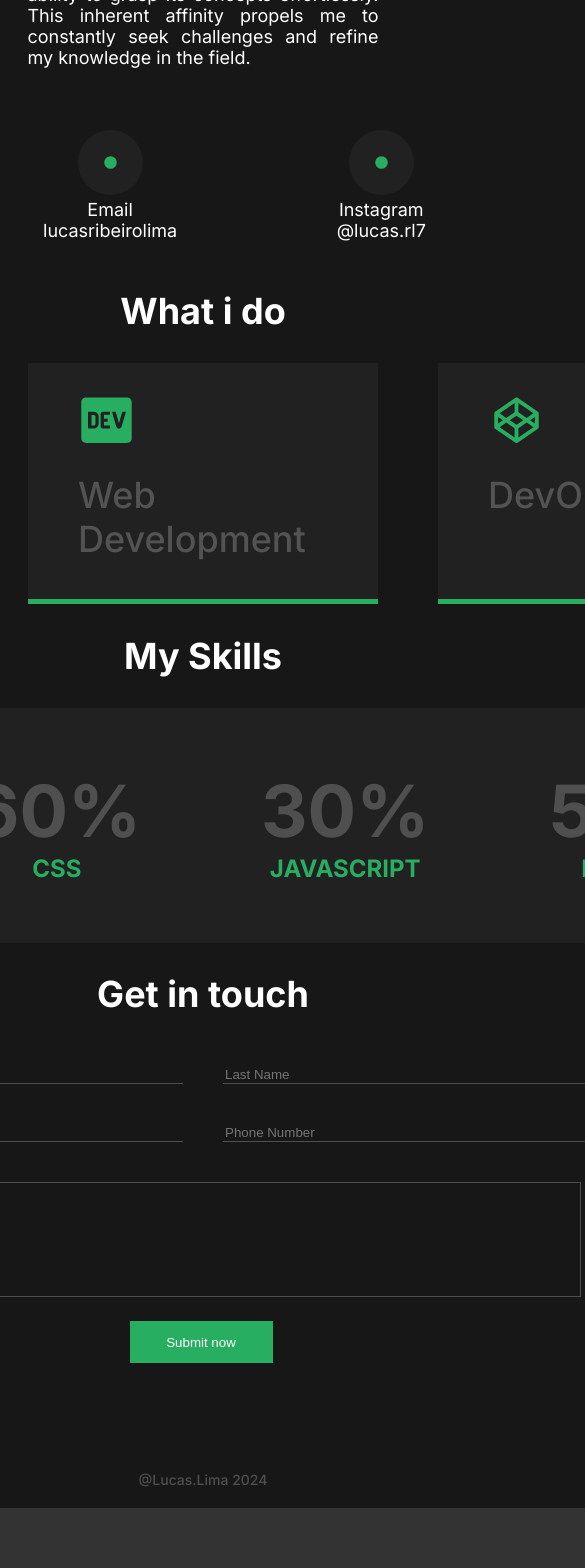
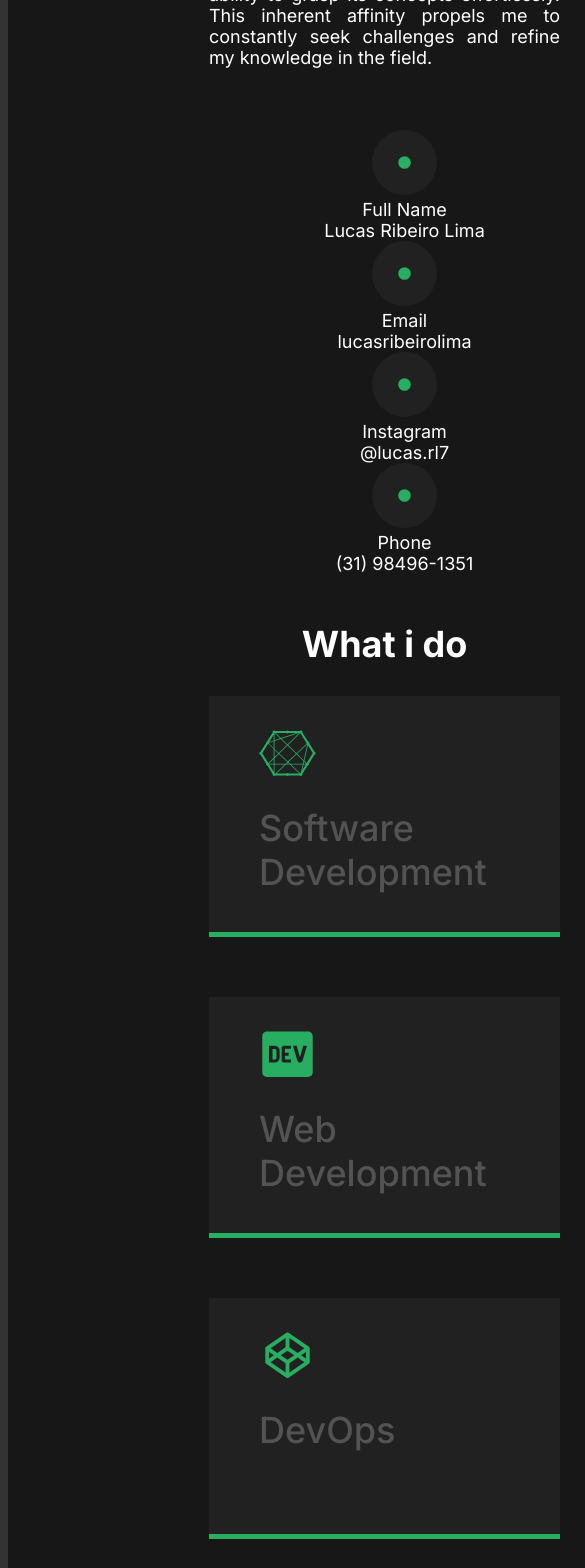
Before and after one commit to Lucas-Ribeiro-Lima/dustmist, a Next.js app: page / in a window 390 px wide. Shown: the part 940-2508 px from the top of the page, 585 px wide, since content can reach past the window. Before the commit the page ends 2456 px from the top, so only its background shows below. Built offline with nearby package versions, Linux system fonts and the light colour scheme.

Commit message:
Responsive adjust

```diff
--- a/components/competencies/CompetenciesStyle.ts
+++ b/components/competencies/CompetenciesStyle.ts
@@ -7,13 +7,17 @@ export const CompentenciesContainer = styled.div`
     display: flex;
     flex-direction: row;
     gap: 60px;
+    width: 90vw;
+    @media ( max-width: 1240px ) {
+        flex-direction: column;
+    }
 `
 
 export const Competencie = styled.div`
     display: flex;
     flex-direction: column;
     gap: 29.67px;
-    width: 350px;
+    width: 100%;
     height: 241px;
     background-color: #212121;
     font-size: 36px;
@@ -29,7 +33,7 @@ export const Competencie = styled.div`
     }
     span {
         /* display: none; */
-        width: inherit;
+        width: 100%;
         height: 5px;
         background: #27AE60;
     }
@@ -40,12 +44,17 @@ export const SkillsContainer = styled.div`
     flex-direction: row;
     justify-content: center;
     text-align: center;
-    width: 1168px;
+    width: 80vw;
     height: 235px;
     gap: 120px;
     font-size: 72px;
     font-weight: 700;
     background-color: #212121;
+    @media ( max-width: 1240px ) {
+        flex-direction: column;
+        height: fit-content;
+        gap: 40px;
+    }
     div {
         display: flex;
         color: #4F4F4F;
--- a/components/description/DescriptionStyle.ts
+++ b/components/description/DescriptionStyle.ts
@@ -20,9 +20,13 @@ export const DescriptionContainer = styled.div`
 
     ul{
         display: flex;
-        width: 1000px;
-        justify-content: space-between;
+        justify-content: center;
+        width: 70vw;
+        gap: 20%;
         list-style: none;
+        @media ( max-width: 1240px ) {
+            flex-direction: column;
+        }
     }
 
     li{
--- a/styles/global-styles.ts
+++ b/styles/global-styles.ts
@@ -11,14 +11,11 @@ export const GlobalStyle = createGlobalStyle`
         color: ${Pallete.WHITE_COLOR};
         background-color: ${Pallete.GRAY_COLOR};
         line-height: normal;
-        width: 100vw;
     }
 `
 
 export const GlobalContainer = styled.div`
     display: flex;
-    justify-content: center;
-    width: 100%;
     ::selection{
         background-color: #27AE60;
         color: #FFFF;
@@ -46,6 +43,9 @@ export const Container = styled.div<{$flexRowContainer?:boolean}>`
             flex-direction: row;
             gap: 0px;
             align-items: start;
+            @media ( max-width: 1240px ) {
+                flex-direction: column;
+             }
         `}
 `
 
@@ -68,7 +68,7 @@ export const PrimaryTitle = styled.h1<{$marginBottom?:number}>`
 export const SecondaryTitle = styled.h2`
     font-size: ${Pallete.SECONDARY_TITLE_SIZE};
     font-weight: ${Pallete.LG_FONT_WEIGHT};
-    @media ( max-width: 1240px ) {
+        @media ( max-width: 1240px ) {
         font-size: 36px;
     }
 `
@@ -108,6 +108,9 @@ export const Form = styled.form`
     gap: 20px;
     width: 753px;
     height: 425px;
+    @media ( max-width: 1240px ) {
+
+    }
 `
 
 export const Input = styled.input`
@@ -133,6 +136,9 @@ export const TextArea = styled.textarea`
     height: 109px;
     overflow-wrap: break-word;
     resize: none;
+    @media ( max-width: 1240px ) {
+        width: 90vw;
+    }
 `
 
 export const SpanError = styled.span`
```
